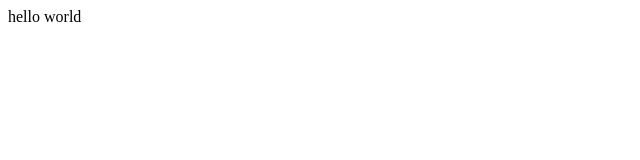
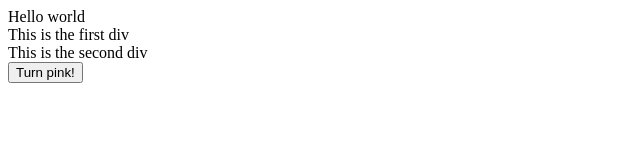
Before and after one commit to beacourage/Single-Page-App-js, a plain HTML site: page index.html in a window 1280 px wide. Shown: the whole page, without its empty margins (0-640 px from the left). Drawn offline with Linux system fonts and the light colour scheme.

Commit message:
Index.html and index.js files, turn pink button

```diff
--- a/index.html
+++ b/index.html
@@ -1,10 +1,19 @@
 <!DOCTYPE html>
-<html lang="en" dir="ltr">
-  <head>
-    <meta charset="utf-8">
-    <title></title>
-  </head>
-  <body>
-    hello world
-  </body>
+<html lang=“en” dir=“ltr”>
+<head>
+  <meta charset=“utf-8”>
+  <title>Single Page App</title>
+  <script type=“text/javascript” src=“script.js”></script>
+</head>
+<body>
+  Hello world
+  <div id=“top”>
+    This is the first div
+  </div>
+  <div id=“bottom”>
+    This is the second div
+  </div>
+  <button id=“turn_pink”>Turn pink!</button>
+</body>
+
 </html>
```
Also changed, not shown: index.js (added, +9 -0 lines).
